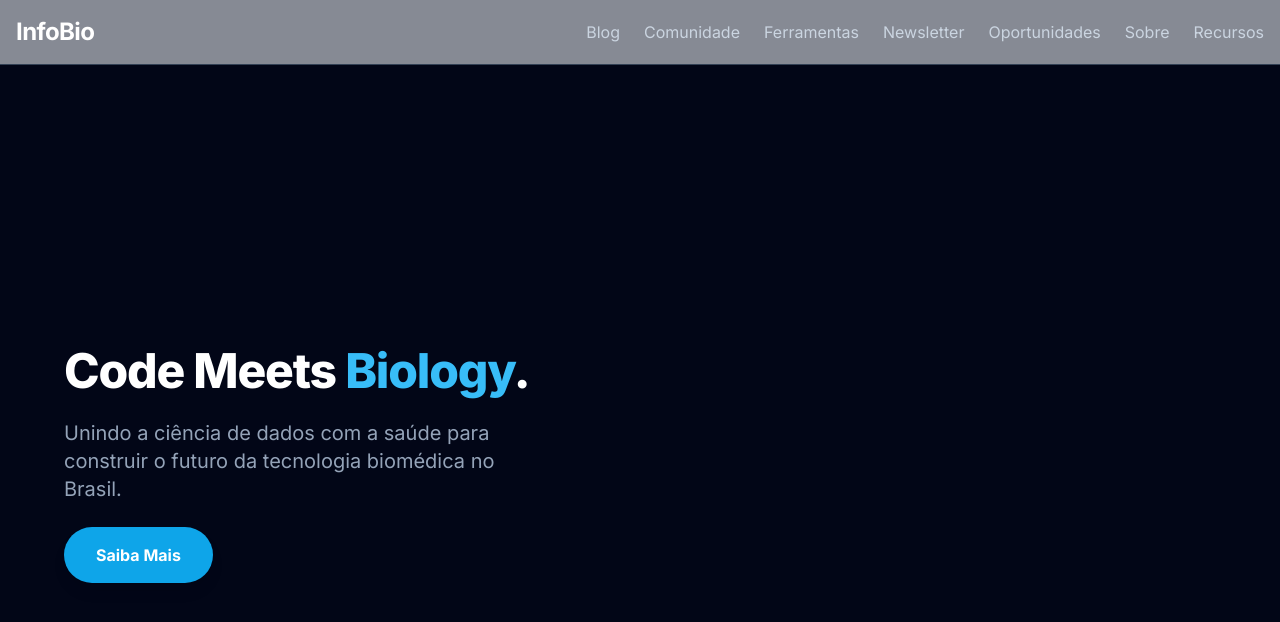
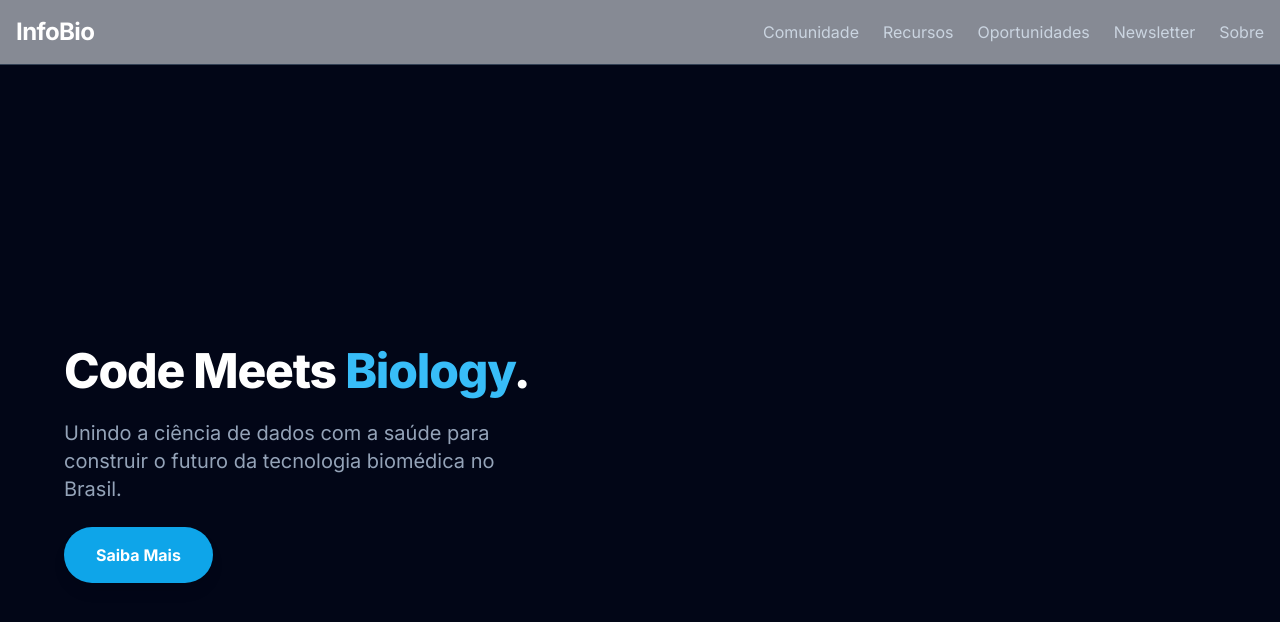
Before and after one commit to ivolzkm/infobio.com.br, a Next.js app: page / in a window 1280 px wide. Shown: the top 622 px of the page. Built offline with nearby package versions, Linux system fonts and the light colour scheme.

Commit message:
Update Header.tsx
Atualização do Header

```diff
--- a/src/components/layout/Header.tsx
+++ b/src/components/layout/Header.tsx
@@ -13,26 +13,20 @@ export default function Header() {
 
         {/* Menu de Navegação */}
        <nav className="hidden md:flex items-center space-x-6">
-          <Link href="/blog" className="text-slate-300 hover:text-sky-400 transition-colors duration-300">
-            Blog
-          </Link>
-          <Link href="/comunidade" className="text-slate-300 hover:text-sky-400 transition-colors duration-300">
+  <Link href="/comunidade" className="text-slate-300 hover:text-sky-400 ...">
     Comunidade
   </Link>
-          <Link href="/ferramentas" className="text-slate-300 hover:text-sky-400 transition-colors duration-300">
-            Ferramentas
+  <Link href="/recursos" className="text-slate-300 hover:text-sky-400 ...">
+    Recursos
   </Link>
-          <Link href="/newsletter" className="text-slate-300 hover:text-sky-400 transition-colors duration-300">
+  <Link href="/oportunidades" className="text-slate-300 hover:text-sky-400 ...">
+    Oportunidades
+  </Link>
+  <Link href="/newsletter" className="text-slate-300 hover:text-sky-400 ...">
     Newsletter
   </Link>
-          <Link href="/oportunidades" className="text-slate-300 hover:text-sky-400 transition-colors duration-300">
-            Oportunidades
-          </Link>
-          <Link href="/sobre" className="text-slate-300 hover:text-sky-400 transition-colors duration-300">
+  <Link href="/sobre" className="text-slate-300 hover:text-sky-400 ...">
     Sobre
-          </Link>
-          <Link href="/recursos" className="text-slate-300 hover:text-sky-400 transition-colors duration-300">
-            Recursos
   </Link>
 </nav>
       </div>
```
Lines whose indentation alone changed are shown as unchanged.
